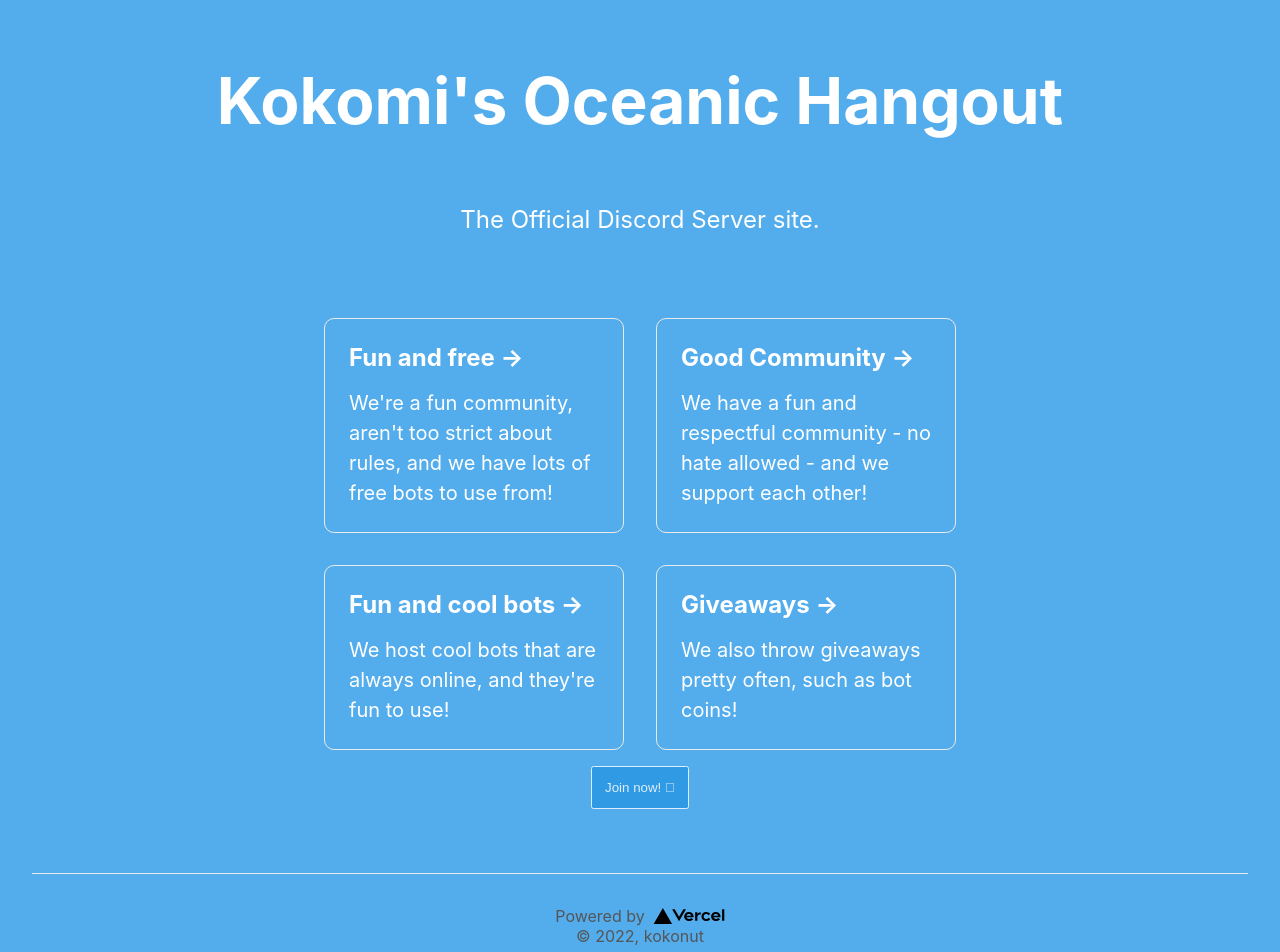
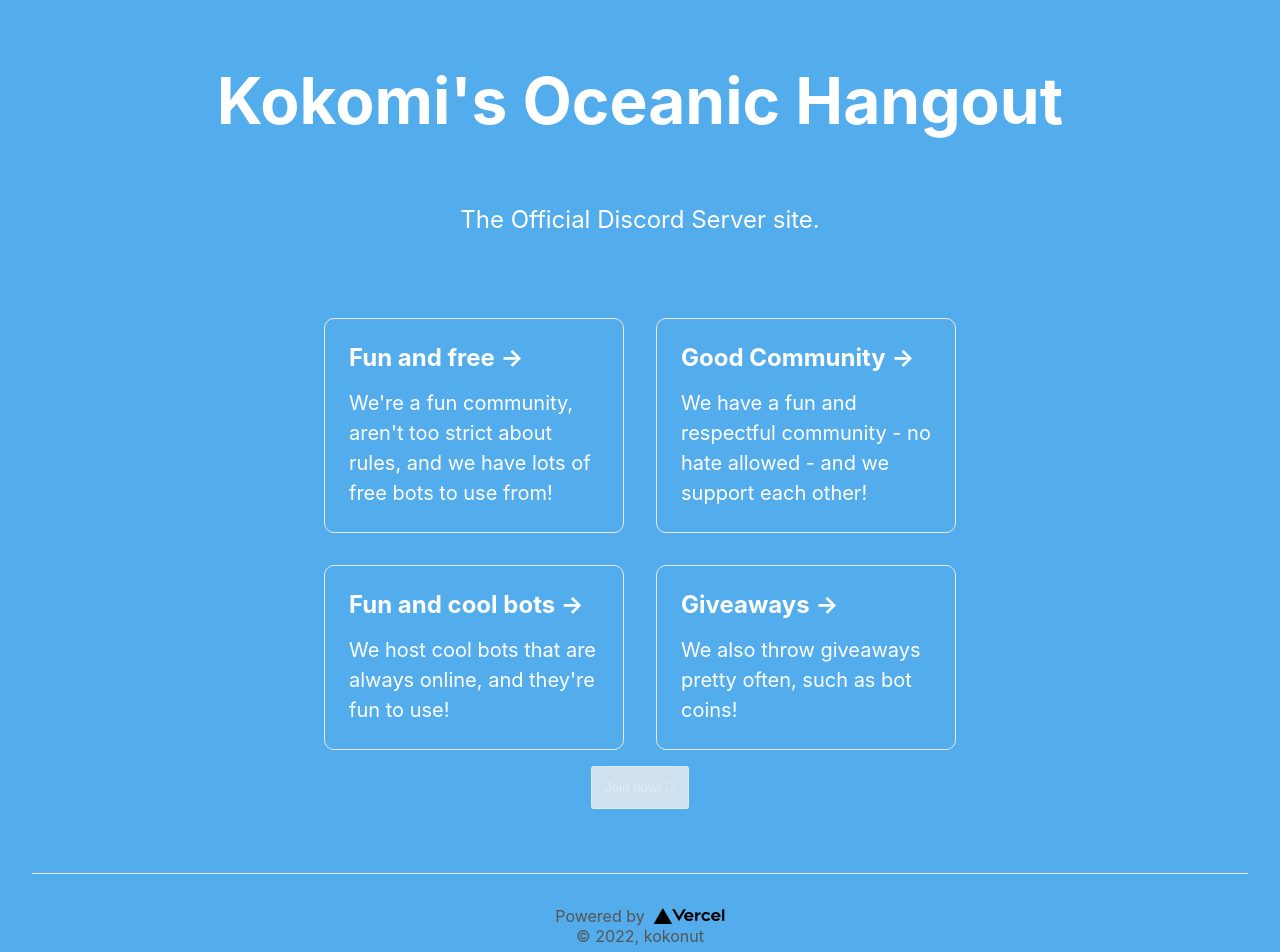
Before and after one commit to kokonut27/kokomis-hangout, a Next.js app: page / in a window 1280 px wide. Shown: the top 952 px of the page. Built offline with nearby package versions, Linux system fonts and the light colour scheme.

Commit message:
Update Home.module.css

```diff
--- a/styles/Home.module.css
+++ b/styles/Home.module.css
@@ -105,7 +105,6 @@
 }
 
 .button {
-  background: #2996e3;
   color: #fff;
   transition: 0.3s;
   border-radius: 2.5px;
```
